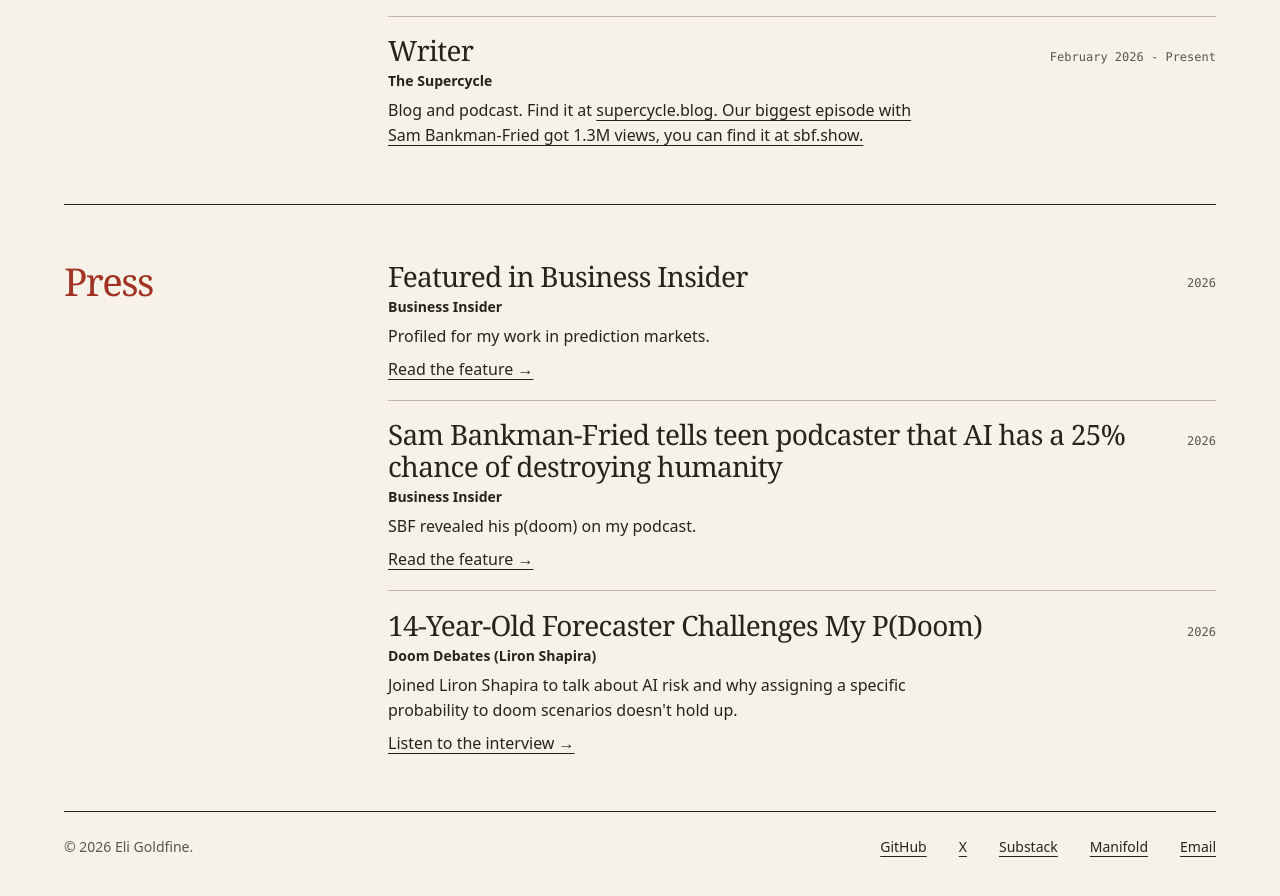
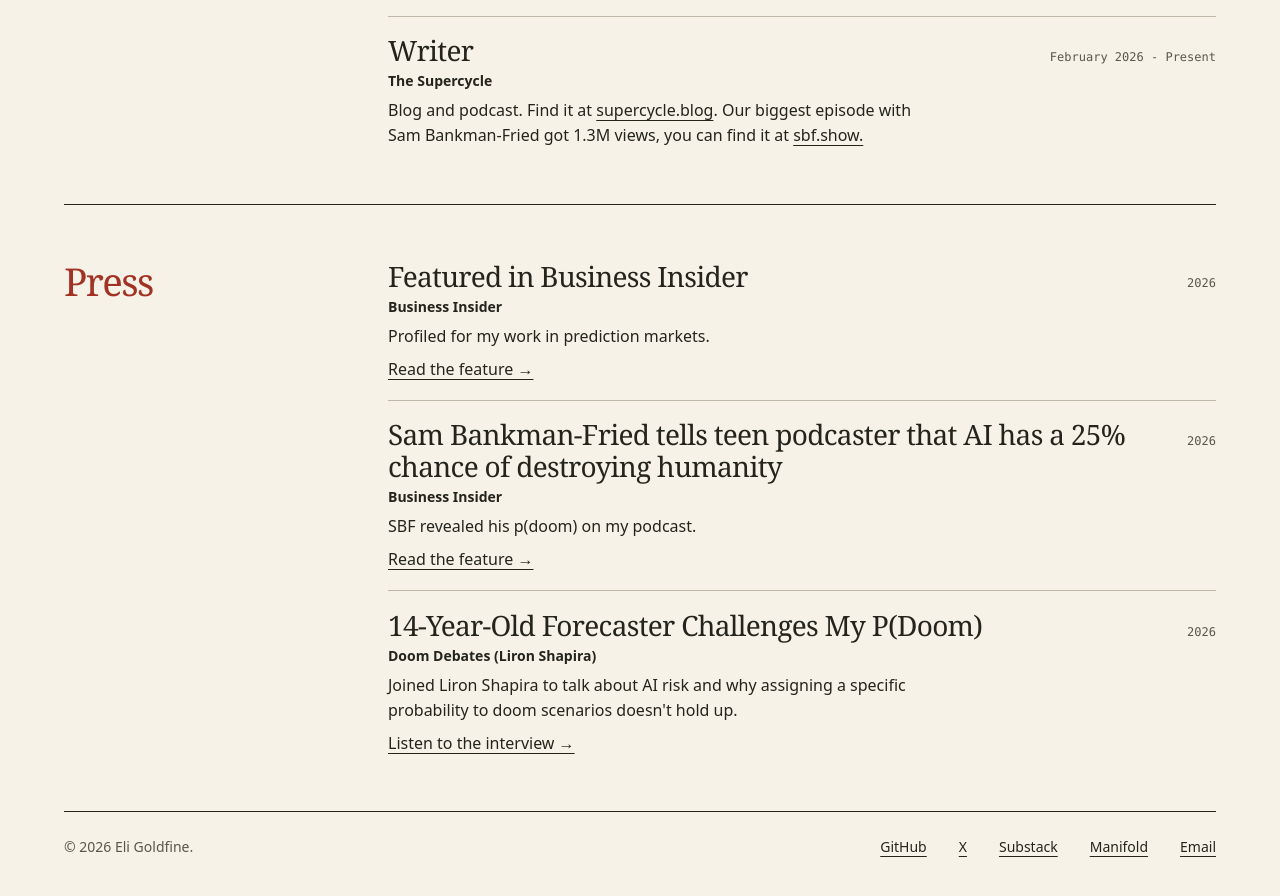
Before and after one commit to ManiFed/eligoldfine.com, a plain HTML site: page index.html in a window 1280 px wide. Shown: the part 915-1811 px from the top of the page. Drawn offline with Linux system fonts and the light colour scheme.

Commit message:
Update index.html

```diff
--- a/index.html
+++ b/index.html
@@ -57,7 +57,7 @@
                     <span class="date">February 2026 - Present</span>
                     <p class="company">The Supercycle</p>
                 </div>
-                <p>Blog and podcast. Find it at <a href="https://supercycle.blog">supercycle.blog. Our biggest episode with Sam Bankman-Fried got 1.3M views, you can find it at <a href="https://sbf.show">sbf.show.</a></p>
+                <p>Blog and podcast. Find it at <a href="https://supercycle.blog">supercycle.blog</a>. Our biggest episode with Sam Bankman-Fried got 1.3M views, you can find it at <a href="https://sbf.show">sbf.show.</a></p>
             </div>
         </div>
     </section>
```
